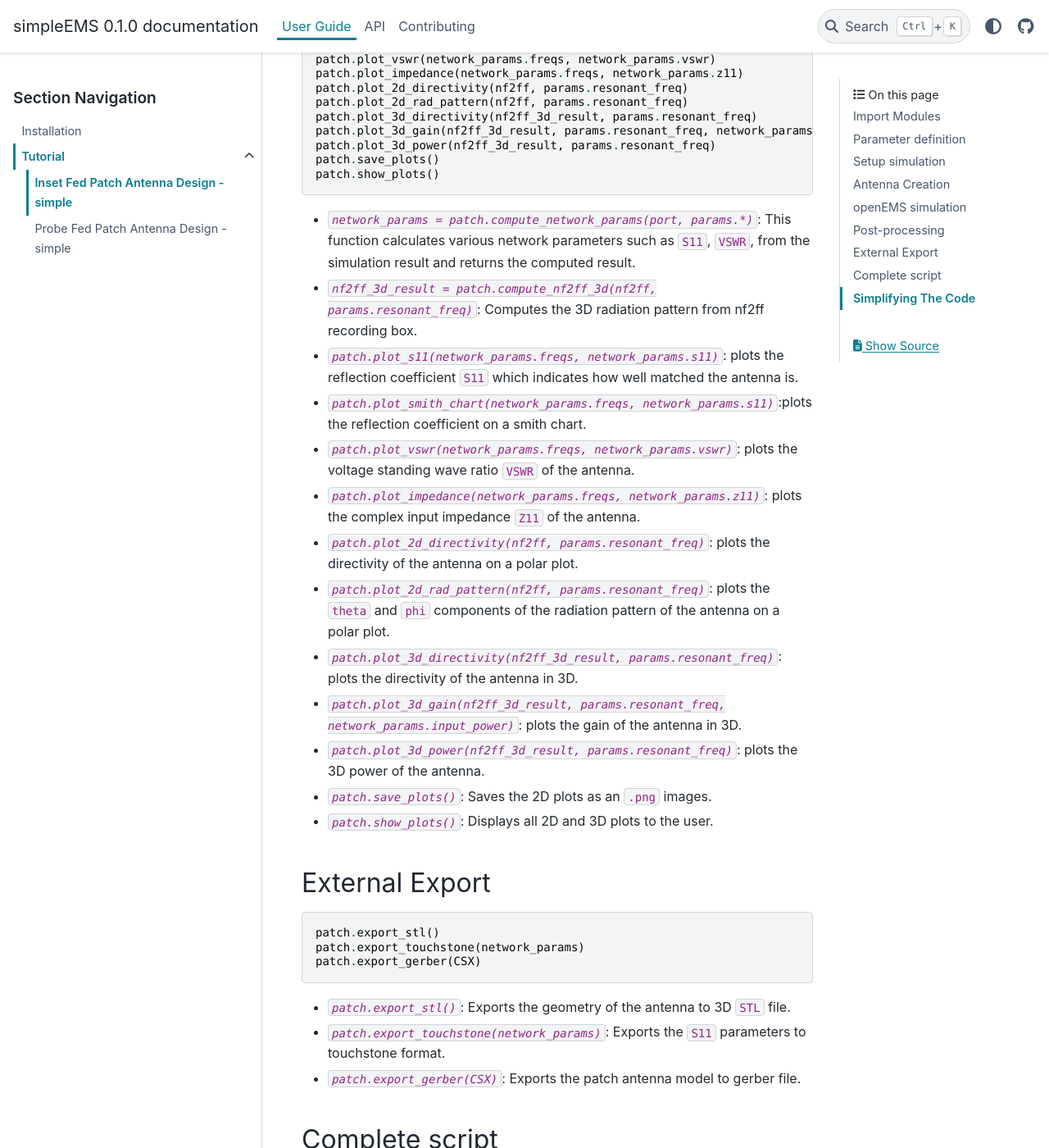
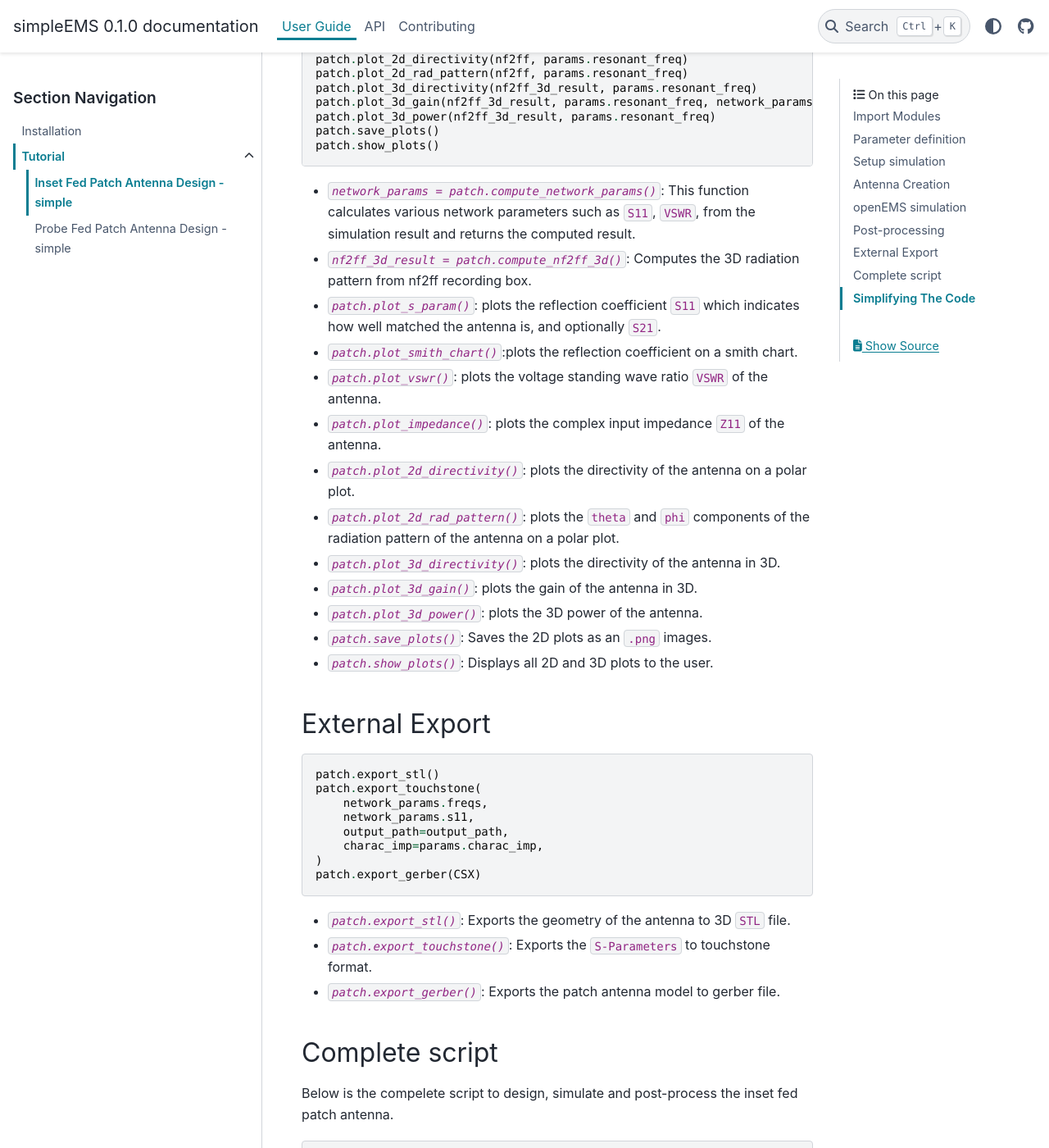
Before and after one commit to MohamoudAli12/simpleEMS, a Sphinx documentation site: the page built from docs/source/user/inset_fed_patch_antenna_simple.md, in a window 1280 px wide and 1400 px high, scrolled down 3828 px. Shown: the whole window at 82% size. Built offline with Sphinx 7.4.7 and the PyData theme 0.15.4, drawn with Linux system fonts in a browser that asks for light colours; pages that are not in the unit, such as notebooks, are missing from menus; some of the changed text lies outside the part shown.

Commit message:
optimization improvements

````diff
--- a/docs/source/user/inset_fed_patch_antenna_simple.md
+++ b/docs/source/user/inset_fed_patch_antenna_simple.md
@@ -61,10 +61,10 @@
 ## Setup simulation
 
 ```python
-CSX, FDTD = setup_simulation(params)
+CSX, FDTD, freqs = setup_simulation(params)
 
 ```
-The `setup_simulation` function is used to setup the `FDTD` simulation engine and `CSXCAD` geometry which will be used to visualise the design. The function returns `FDTD` and `CSX` object.
+The `setup_simulation` function is used to setup the `FDTD` simulation engine and `CSXCAD` geometry which will be used to visualise the design. The function returns `CSX`, `FDTD`, and `freqs` objects.
 
 ## Antenna Creation
 
@@ -84,17 +84,17 @@
 The above code creates the `Inset Fed Patch Antenna` and launches `CSXCAD` to visualise the antenna structure.
 The code builds the individual antenna parts and then calls `AppCSXCAD` to view the model.
 
-- *`patch = InsetFedPatchAntenna(params, CSX, FDTD)`*: This creates the Inset Fed Patch Antenna object and takes the `params`, `CSX`, and `FDTD` object.
-- *`patch.print_and_save_params(params)`*: Once the antenna is created, all parameters and properties of the antenna is printed and saved to `.txt` file for review.
+- *`patch = InsetFedPatchAntenna()`*: This creates the Inset Fed Patch Antenna object and takes the `params`, `CSX`, and `FDTD` object.
+- *`patch.print_and_save_params()`*: Once the antenna is created, all parameters and properties of the antenna is printed and saved to `.txt` file for review.
 - *`patch.create_patch_with_inset()`*: Creates a patch with an inset cutout.
 - *`patch.create_feed()`*: Creates the feed line to antenna where the inset cutout is.
 - *`patch.create_substrate()`*: Creates the substrate material.
 - *`patch.create_ground()`*: Creates the ground below beneath the substrate.
 - *`patch.create_port()`*: Creates a lumped port with the specified characteristic impedance.
 - *`patch.create_mesh()`*: Creates the mesh over the simulation domain.
-- *`patch.create_nf2ff(FDTD)`*: Creates a near to far field recording box which will be used for radiation pattern calculation and plotting.
-- *`patch.add_field_dump(CSX, params)`*: This is used to add a field dump such as `electric field`, `magnetic field`to be visualised in `Paraview`.
-- *`patch.write_and_show_structure(FDTD)`*: This writes the antenna structure to `.xml` file and launches the `AppCSXCAD` to view the structure.
+- *`patch.create_nf2ff()`*: Creates a near to far field recording box which will be used for radiation pattern calculation and plotting.
+- *`patch.add_field_dump()`*: This is used to add a field dump such as `electric field`, `magnetic field`to be visualised in `Paraview`.
+- *`patch.write_and_show_structure()`*: This writes the antenna structure to `.xml` file and launches the `AppCSXCAD` to view the structure.
 
 Now we have finished the antenna structure and it is ready for simulation with `openEMS`.
 
@@ -112,13 +112,11 @@
 ```python
 network_params = patch.compute_network_params(
     port,
-    params.resonant_freq,
-    params.corner_freq,
-    params.num_points,
+    freqs,
     params.charac_imp,
 )
 nf2ff_3d_result = patch.compute_nf2ff_3d(nf2ff, params.resonant_freq)
-patch.plot_s11(network_params.freqs, network_params.s11)
+patch.plot_s_param(network_params.freqs, network_params.s11)
 patch.plot_smith_chart(network_params.freqs, network_params.s11)
 patch.plot_vswr(network_params.freqs, network_params.vswr)
 patch.plot_impedance(network_params.freqs, network_params.z11)
@@ -131,17 +129,17 @@
 patch.show_plots()
 ```
 
-- *`network_params = patch.compute_network_params(port, params.*)`*: This function calculates various network parameters such as `S11`, `VSWR`, from the simulation result and returns the computed result.
-- *`nf2ff_3d_result = patch.compute_nf2ff_3d(nf2ff, params.resonant_freq)`*: Computes the 3D radiation pattern from nf2ff recording box.
-- *`patch.plot_s11(network_params.freqs, network_params.s11)`*: plots the reflection coefficient `S11` which indicates how well matched the antenna is.
-- *`patch.plot_smith_chart(network_params.freqs, network_params.s11)`*:plots the reflection coefficient on a smith chart.
-- *`patch.plot_vswr(network_params.freqs, network_params.vswr)`*: plots the voltage standing wave ratio `VSWR` of the antenna.
-- *`patch.plot_impedance(network_params.freqs, network_params.z11)`*: plots the complex input impedance `Z11` of the antenna.
-- *`patch.plot_2d_directivity(nf2ff, params.resonant_freq)`*: plots the directivity of the antenna on a polar plot.
-- *`patch.plot_2d_rad_pattern(nf2ff, params.resonant_freq)`*: plots the `theta` and `phi` components of the radiation pattern of the antenna on a polar plot.
-- *`patch.plot_3d_directivity(nf2ff_3d_result, params.resonant_freq)`*: plots the directivity of the antenna in 3D.
-- *`patch.plot_3d_gain(nf2ff_3d_result, params.resonant_freq, network_params.input_power)`*: plots the gain of the antenna in 3D.
-- *`patch.plot_3d_power(nf2ff_3d_result, params.resonant_freq)`*: plots the 3D power of the antenna.
+- *`network_params = patch.compute_network_params()`*: This function calculates various network parameters such as `S11`, `VSWR`, from the simulation result and returns the computed result.
+- *`nf2ff_3d_result = patch.compute_nf2ff_3d()`*: Computes the 3D radiation pattern from nf2ff recording box.
+- *`patch.plot_s_param()`*: plots the reflection coefficient `S11` which indicates how well matched the antenna is, and optionally `S21`.
+- *`patch.plot_smith_chart()`*:plots the reflection coefficient on a smith chart.
+- *`patch.plot_vswr()`*: plots the voltage standing wave ratio `VSWR` of the antenna.
+- *`patch.plot_impedance()`*: plots the complex input impedance `Z11` of the antenna.
+- *`patch.plot_2d_directivity()`*: plots the directivity of the antenna on a polar plot.
+- *`patch.plot_2d_rad_pattern()`*: plots the `theta` and `phi` components of the radiation pattern of the antenna on a polar plot.
+- *`patch.plot_3d_directivity()`*: plots the directivity of the antenna in 3D.
+- *`patch.plot_3d_gain()`*: plots the gain of the antenna in 3D.
+- *`patch.plot_3d_power()`*: plots the 3D power of the antenna.
 - *`patch.save_plots()`*: Saves the 2D plots as an `.png` images.
 - *`patch.show_plots()`*: Displays all 2D and 3D plots to the user.
 
@@ -149,12 +147,17 @@
 
 ```python
 patch.export_stl()
-patch.export_touchstone(network_params)
+patch.export_touchstone(
+    network_params.freqs,
+    network_params.s11,
+    output_path=output_path,
+    charac_imp=params.charac_imp,
+)
 patch.export_gerber(CSX)
 ```
 - *`patch.export_stl()`*: Exports the geometry of the antenna to 3D `STL` file.
-- *`patch.export_touchstone(network_params)`*: Exports the `S11` parameters to touchstone format.
-- *`patch.export_gerber(CSX)`*: Exports the patch antenna model to gerber file.
+- *`patch.export_touchstone()`*: Exports the `S-Parameters` to touchstone format.
+- *`patch.export_gerber()`*: Exports the patch antenna model to gerber file.
 
 
 ## Complete script
@@ -162,7 +165,6 @@
 Below is the compelete script to design, simulate and post-process the inset fed patch antenna.
 
 ```{code-block} python
-:linenos:
 
 #!/usr/bin/env python3
 from simpleEMS import (
@@ -170,7 +172,6 @@
     InsetFedPatchAntenna,
     setup_simulation,
 )
-
 
 params = InsetFedPatchParams(
     resonant_freq=2.45e9,
@@ -199,17 +200,15 @@
 
 network_params = patch.compute_network_params(
     port,
-    params.resonant_freq,
-    params.corner_freq,
-    params.num_points,
+    freqs,
     params.charac_imp,
 )
 
 nf2ff_3d_result = patch.compute_nf2ff_3d(nf2ff, params.resonant_freq)
-patch.plot_s11(network_params.freqs, network_params.s11)
-patch.plot_smith_chart(network_params.freqs, network_params.s11)
-patch.plot_vswr(network_params.freqs, network_params.vswr)
-patch.plot_impedance(network_params.freqs, network_params.z11)
+patch.plot_s_param(freqs, network_params.s11, network_params.s21)
+patch.plot_smith_chart(freqs, network_params.s11)
+patch.plot_vswr(freqs, network_params.vswr)
+patch.plot_impedance(freqs, network_params.z11)
 patch.plot_2d_directivity(nf2ff, params.resonant_freq)
 patch.plot_2d_rad_pattern(nf2ff, params.resonant_freq)
 patch.plot_3d_directivity(nf2ff_3d_result, params.resonant_freq)
@@ -222,7 +221,12 @@
 patch.save_plots()
 patch.show_plots()
 patch.export_stl()
-patch.export_touchstone(network_params)
+patch.export_touchstone(
+    network_params.freqs,
+    network_params.s11,
+    output_path=output_path,
+    charac_imp=params.charac_imp,
+)
 patch.export_gerber(CSX)
 ```
 ## Simplifying The Code
@@ -233,7 +237,6 @@
 Below is much simpler version of the same code.
 
 ```{code-block} python
-:linenos:
 
 #!/usr/bin/env python3
 from simpleEMS import (
@@ -263,9 +266,7 @@
 
 network_params = patch.compute_network_params(
     port,
-    params.resonant_freq,
-    params.corner_freq,
-    params.num_points,
+    freqs,
     params.charac_imp,
 )
 
@@ -280,6 +281,7 @@
     nf2ff,
     nf2ff_3d_result,
     params,
+    s21=network_params.s21,
 )
 ```
 Wow! how simple is designing an antenna.
--- a/simpleEMS/__init__.py
+++ b/simpleEMS/__init__.py
@@ -26,6 +26,7 @@
     SimTools,
     setup_simulation,
     optimize_s11,
+    optimize_s_params,
     param_sweep,
 )
 from .microstrip_line import (
@@ -44,6 +45,7 @@
     "SimTools",
     "setup_simulation",
     "optimize_s11",
+    "optimize_s_params",
     "param_sweep",
 ]
 
````
Also changed, not shown: other parts of docs/source/user/inset_fed_patch_antenna_simple.md (+3 -3 lines), docs/source/user/probe_fed_patch_antenna_simple.md (+58 -43 lines), 9 other files.
